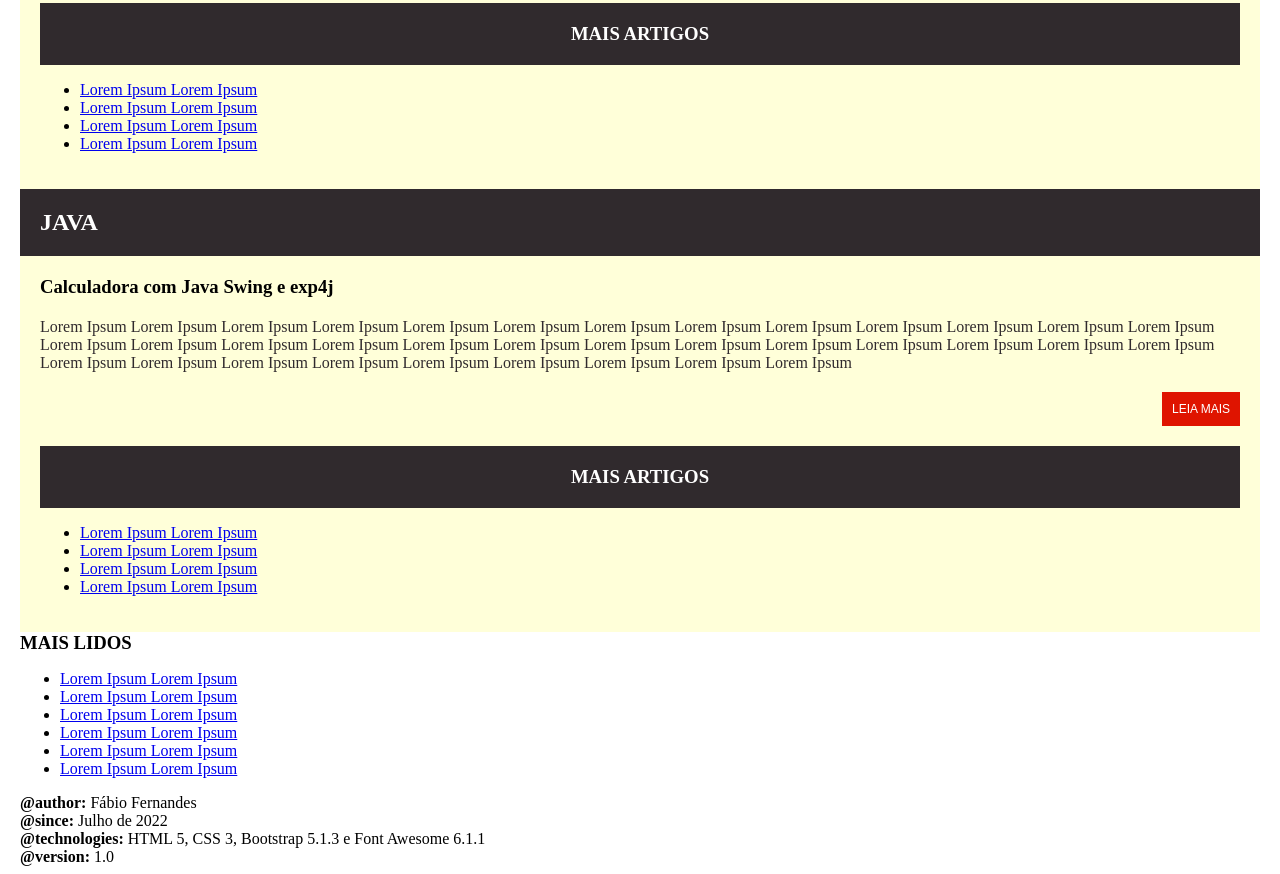
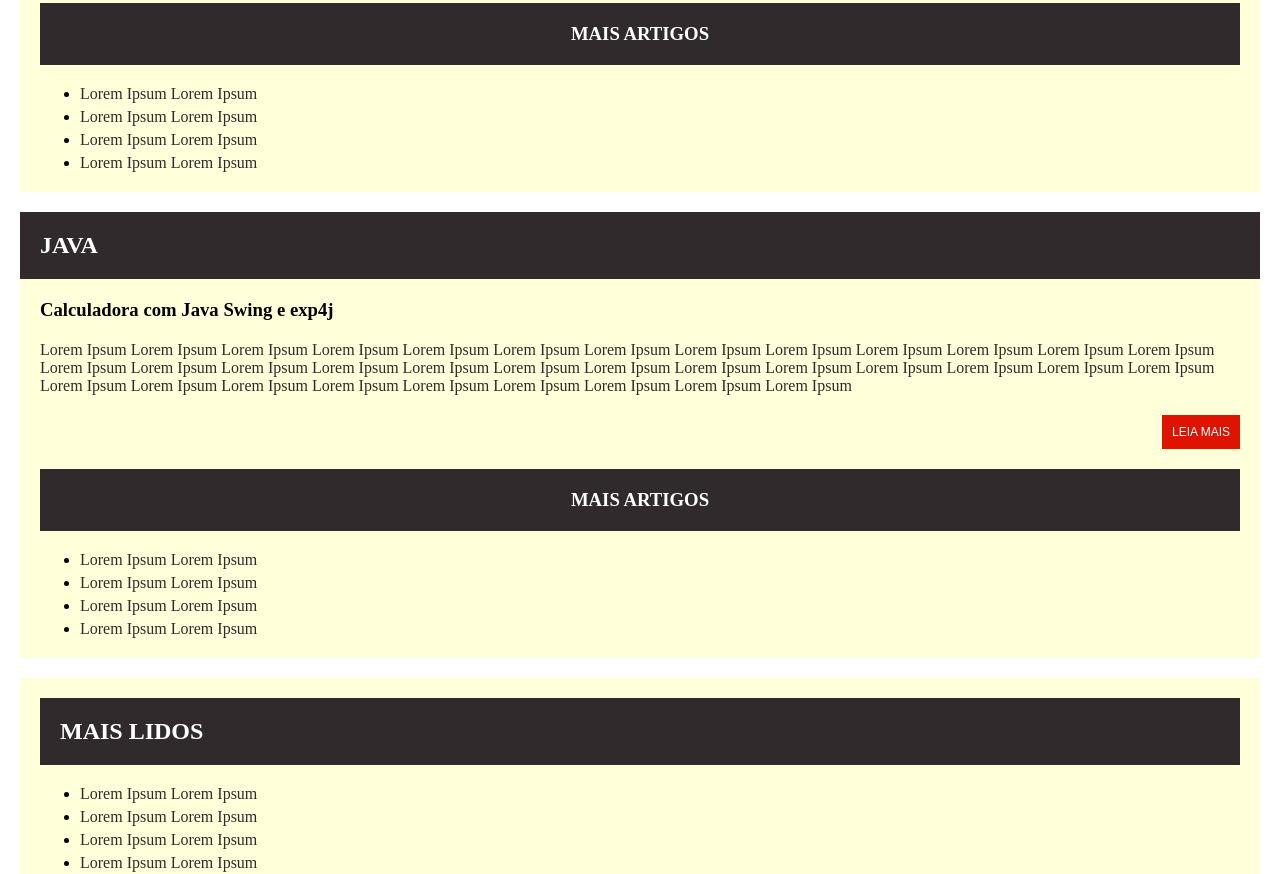
Before and after one commit to ffernandes2021/p8, a plain HTML site: page p8/index.html in a window 1280 px wide. Shown: the part 949-1823 px from the top of the page. Drawn offline with Linux system fonts and the light colour scheme.

Commit message:
commit17-style-css

```diff
--- a/p8/assets/css/style.css
+++ b/p8/assets/css/style.css
@@ -41,19 +41,25 @@ nav ul li {
     padding-right: 10px;
 }
 
-/* Seleciona (todas) as tags a, que estão contidas em li's, que estão contidas em uma ul, que por sua vez está contida em uma nav */
+/* Seleciona (todas) as tags a, que estão contidas em tags li,
+que por sua vez estão contidas em tags ul, que por sua vez
+estão contidas em tags nav. */
 nav ul li a {
     color: #FFF; /* Define a cor da fonte */
-    text-decoration: none; /* Remove o sublinhado da âncora */
 }
 
-/* Seleciona (todas) as tags a, que estão contidas em li's, que estão contidas em uma ul, que por sua vez está contida em uma nav
-A pseudo-classe :hover indica que a seleção se dará no hover, isto é, quando o cursor do mouse passar sobre a tag.
+/* Seleciona (todas) as tags a */
+a {
+    text-decoration: none; /* Remove o sublinhado (padrão) da âncora */
+}
+
+/* Seleciona (todas) as tags a
+A pseudo-classe :hover indica que a seleção se dará no hover, isto
+é, quando o cursor do mouse passar sobre a(s) tag(s).
 */
-nav ul li a:hover {
+a:hover {
     font-weight: bold; /* Formata o texto em negrito */
 }
-
 
 /* Seleciona a tag main */
 main {
@@ -149,3 +155,55 @@ section section h3 {
     padding: 20px; /* Define o padding (4 lados) com 20px */
     text-align: center; /* Alinha o texto no centro */
 }
+
+/* Seleciona (todas) as tags ul, contidas em tags section */
+section ul {
+    /* Remove as margens inferior e superior */
+    margin-bottom: 0;
+    margin-top: 0;
+    padding: 20px 20px 0 40px; /* Remove o padding inferior e define os padding's superior, direito e esquerdo com 20px */
+}
+
+/* Seleciona a primeira, segunda e terceira tag li, que está contida em uma tag ul, que está contida em tag section */
+section ul li:first-child,
+section ul li:nth-child(2),
+section ul li:nth-child(3) {
+    margin-bottom: 5px; /* Define a margem inferior com 5px */
+}
+
+/* Seleciona (todas) as tags a, contidas em tags li, que por sua vez contidas em tag ul, que contidas estão em tags section */
+section ul li a {
+    color: #302A2D; /* Define a cor da fonte */
+}
+
+/* Seleciona a terceira tag section, que está (imediatamente) contida na tag main */
+main > section:nth-child(3) {
+    padding-top: 20px; /* Define o padding superior em 20px */
+}
+
+/* Seleciona a tag aside */
+aside {
+    padding-top: 20px; /* Define o padding superior em 20px */
+}
+
+/* Seleciona a tag section, que está contida na tag aside */
+aside section {
+    background-color: #FFFFD9; /* Define a cor de fundo */
+    padding: 20px; /* Define o padding (4 lados) com 20px */
+}
+
+/* Seleciona a tag h3, que está contida na tag section, que por sua vez, está contida na tag aside */
+aside section h2 {
+    background-color: #302A2D; /* Define a cor de fundo */
+    color: #FFF; /* Define a cor da fonte */
+    font-weight: bold; /* Formata o texto em negrito */
+    padding: 20px; /* Define o padding (4 lados) com 20px */
+}
+
+/* Seleciona a quarta, quinta, sexta e sétima tag li, que está contida em uma tag ul, que está contida em uma tag section, que por sua vez está em um tag aside */
+aside section ul li:nth-child(4),
+aside section ul li:nth-child(5),
+aside section ul li:nth-child(6),
+aside section ul li:nth-child(7) {
+    margin-bottom: 5px; /* Define a margem inferior com 5px */
+}
--- a/p8/index.html
+++ b/p8/index.html
@@ -68,8 +68,10 @@
             </section>
             <aside>
                 <section>
-                    <h3>MAIS LIDOS</h3>
+                    <h2>MAIS LIDOS</h2>
                         <ul>
+                            <li><a href="#">Lorem Ipsum Lorem Ipsum</a></li>
+                            <li><a href="#">Lorem Ipsum Lorem Ipsum</a></li>
                             <li><a href="#">Lorem Ipsum Lorem Ipsum</a></li>
                             <li><a href="#">Lorem Ipsum Lorem Ipsum</a></li>
                             <li><a href="#">Lorem Ipsum Lorem Ipsum</a></li>
```
